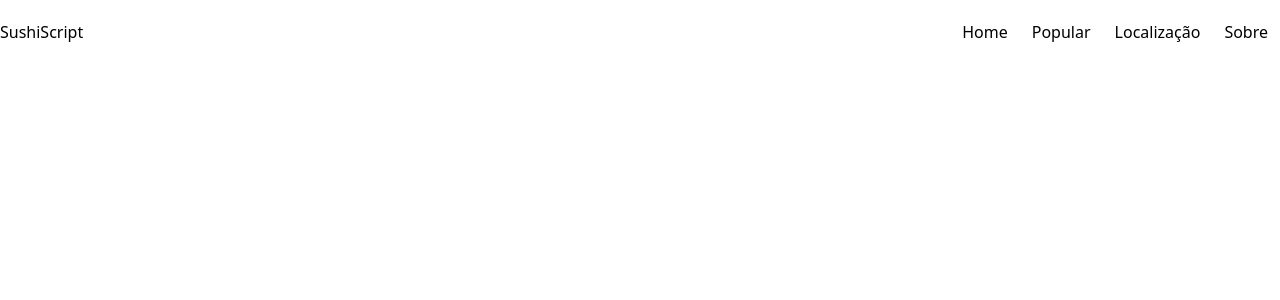
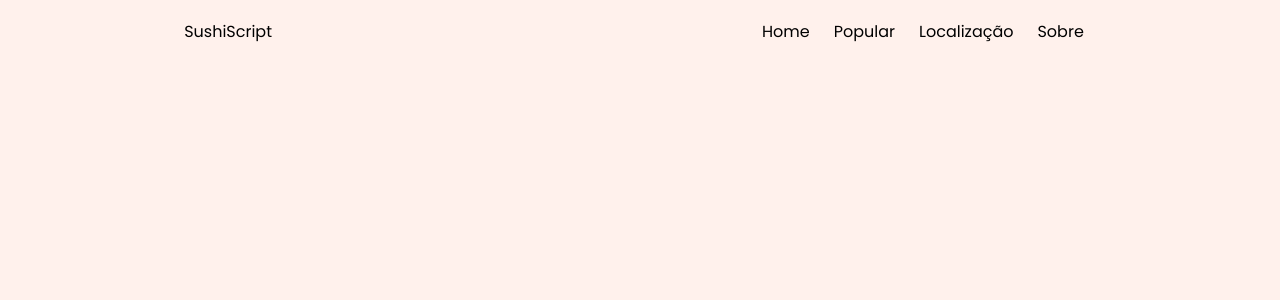
Before and after one commit to luiz7727/SushiScript, a Next.js app: page / in a window 1280 px wide. Shown: the top 300 px of the page. Built offline with nearby package versions, Linux system fonts and the light colour scheme.

Commit message:
Update: new styles have been added

```diff
--- a/src/styles/globals.css
+++ b/src/styles/globals.css
@@ -1,3 +1,22 @@
 @tailwind base;
 @tailwind components;
 @tailwind utilities;
+
+
+* {
+  font-family: "Poppins", sans-serif;
+}
+
+body {
+  background-color: #fff1ec;
+}
+
+.max-width {
+  width: 100%;
+  max-width: 950px;
+  margin: 0 auto;
+}
+
+.container-padding {
+  padding: 0 1.2em;
+}
```
